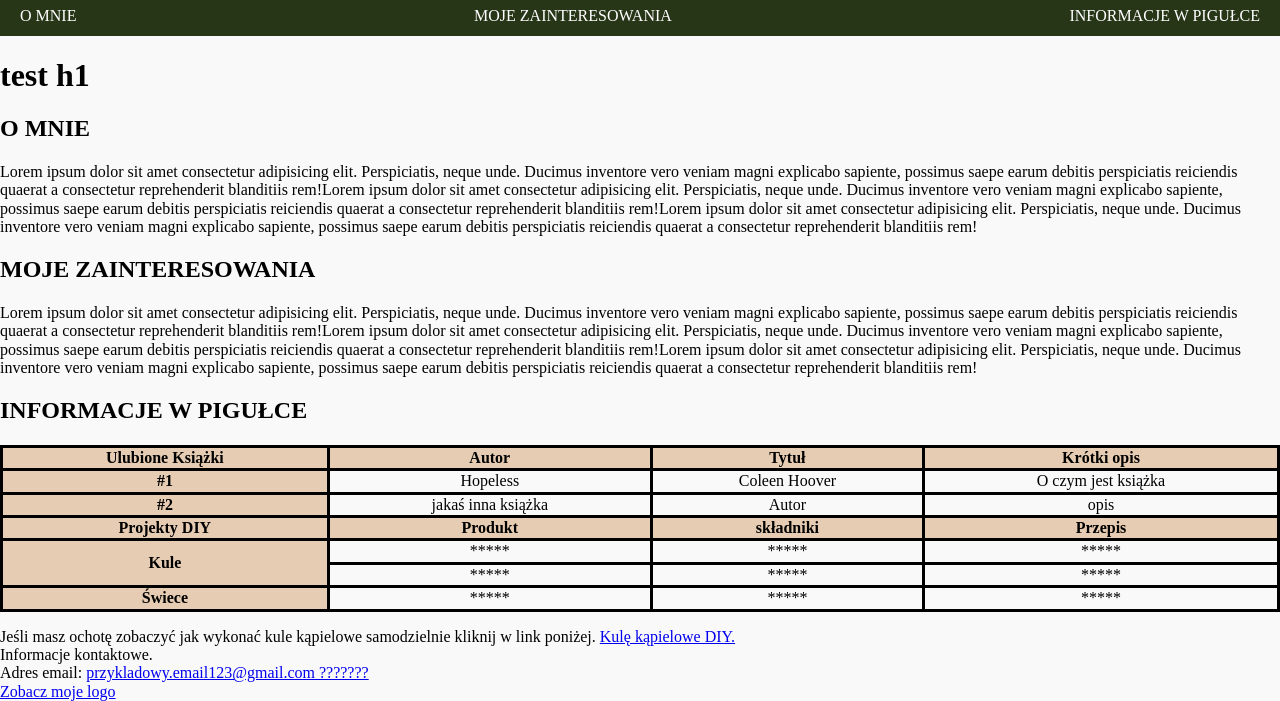
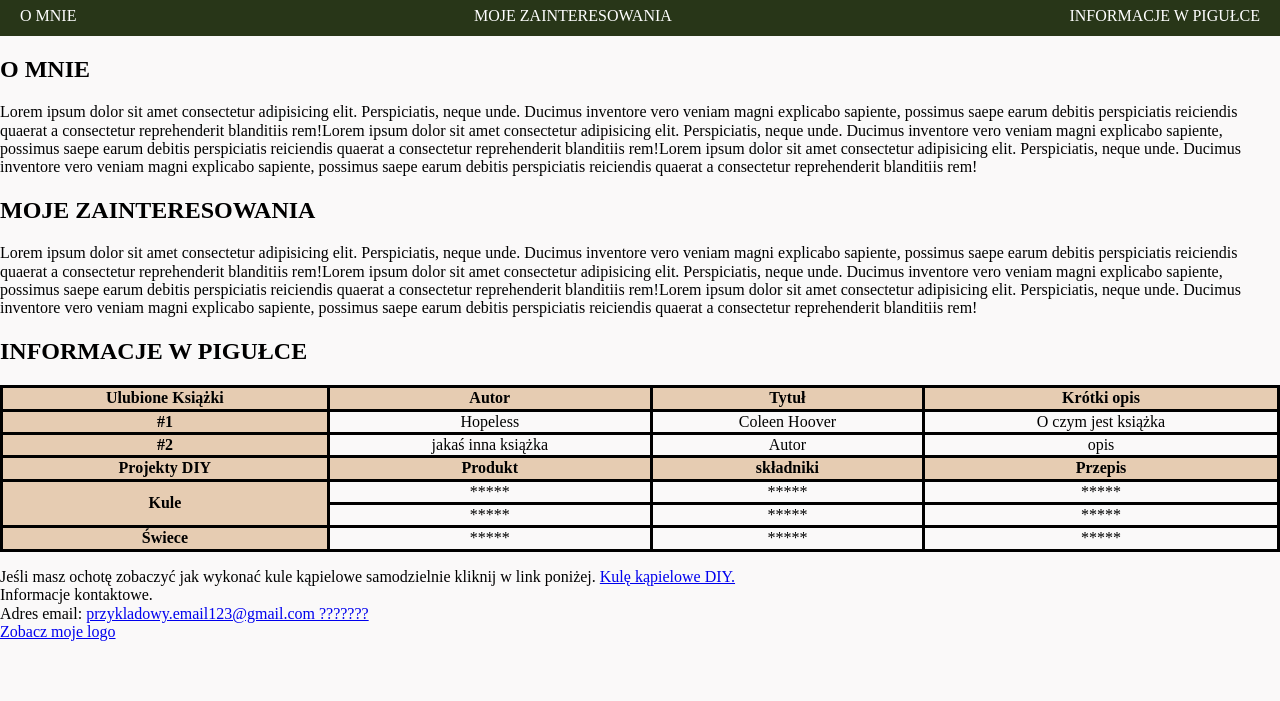
Before and after one commit to NikolaKalinowska/Homepage, a plain HTML site: page index.html in a window 1280 px wide. Shown: the part 182-883 px from the top of the page. After the commit the page ends 823 px from the top, so only its background shows below. Drawn offline with Linux system fonts and the light colour scheme.

Commit message:
delated h1

```diff
--- a/index.html
+++ b/index.html
@@ -28,7 +28,7 @@
         </div>
     </nav>
     <main>
-   <h1>test h1</h1>
+
         <article>
             <section id="section1" class="section1">
                 <h2>O MNIE</h2>
```
